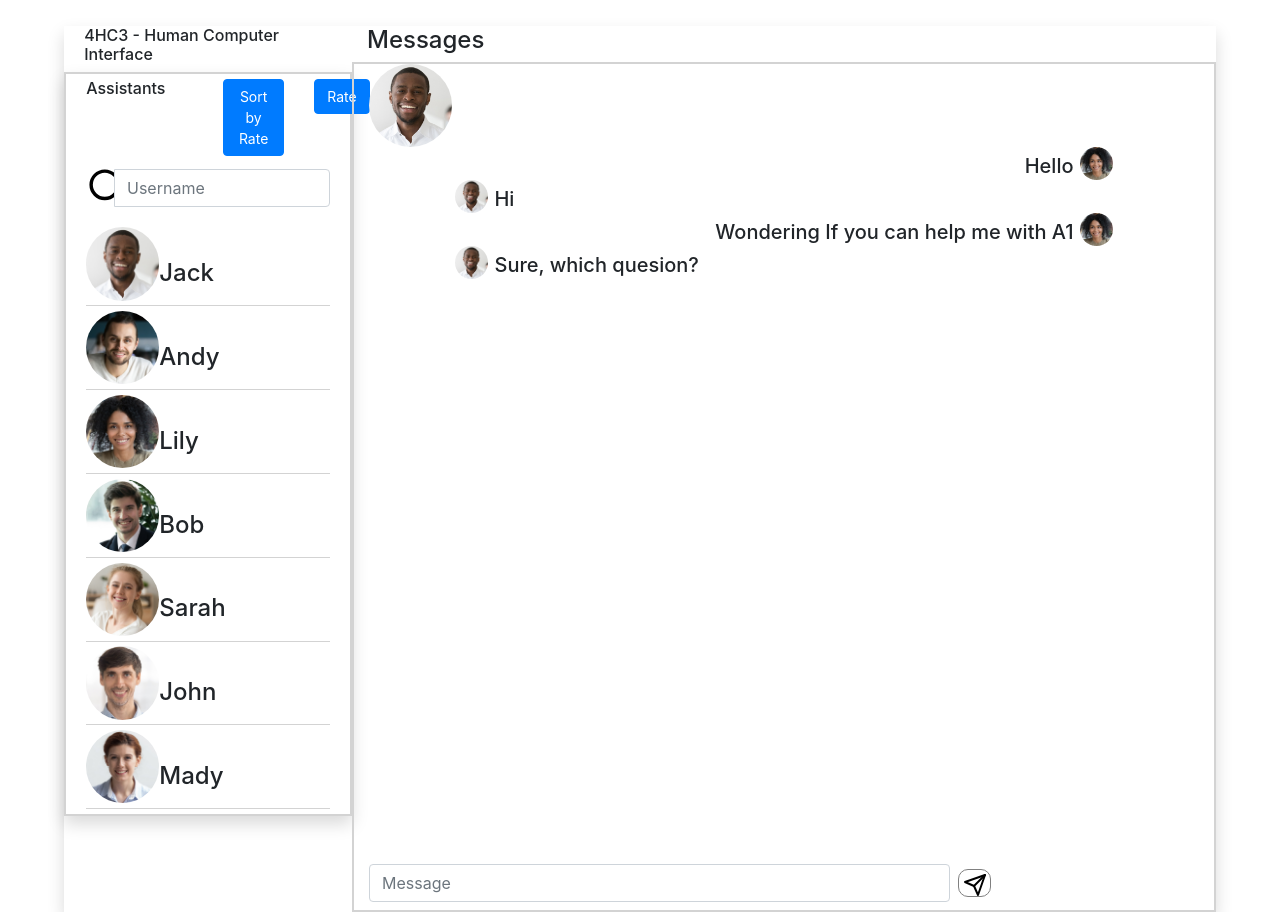
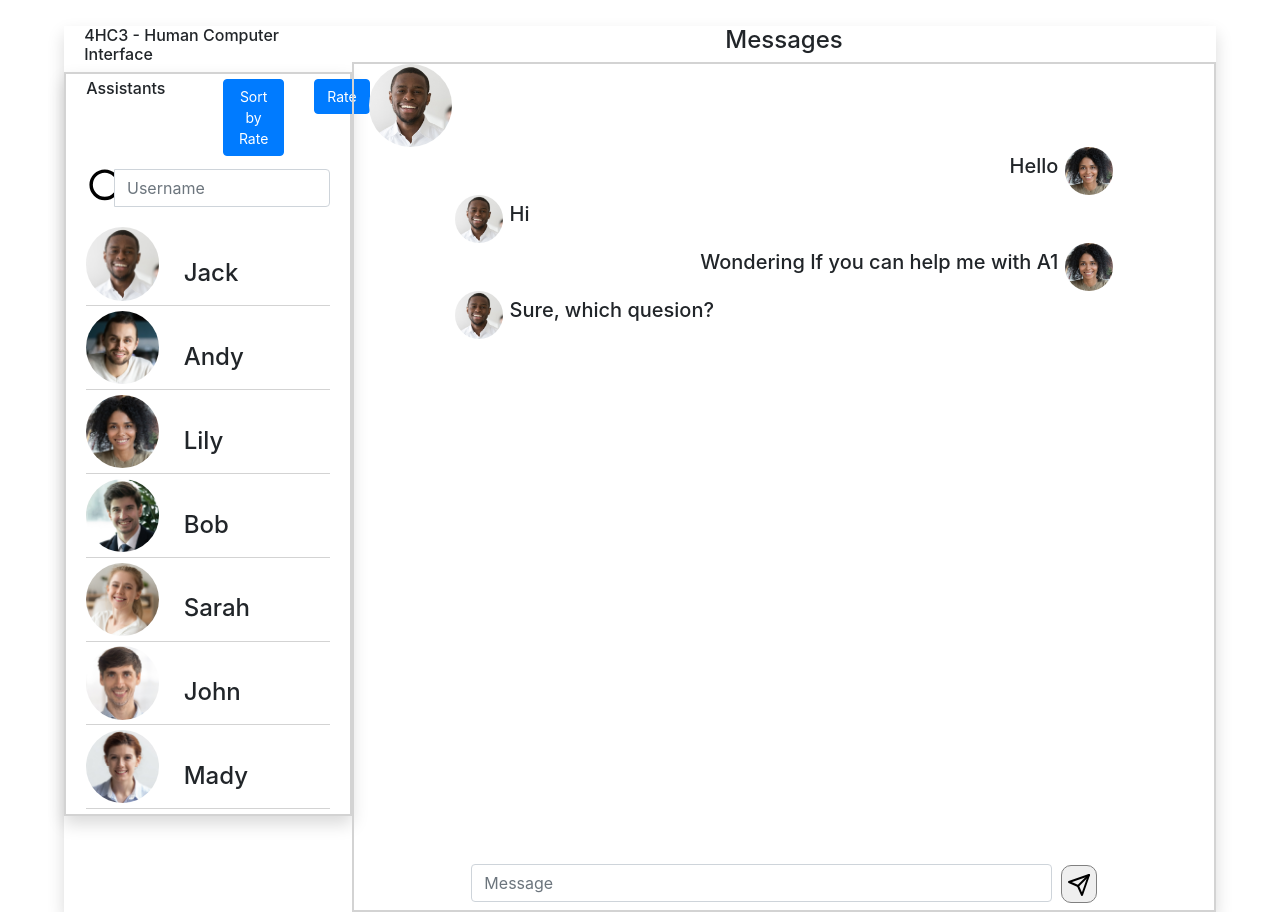
Before and after one commit to Behzadkha/4hc3project, a React (Create React App) app in the folder mcstudy/: page /messages in a window 1280 px wide. Built offline with nearby package versions, Linux system fonts and the light colour scheme.

Commit message:
finished chat's core functionality

```diff
--- a/mcstudy/src/Components/Messages.js
+++ b/mcstudy/src/Components/Messages.js
@@ -26,7 +26,8 @@ export default class Messages extends Component {
             ],
             id : 7,
             selectedAssistant: 0, //assistants index
-            messages: [{ id: 0, message: ["Hello", "Hi", "Wondering If you can help me with A1", "Sure, which quesion?"] }, { id: 2, message: ["Hello"] }]
+            messages: [{ id: 0, message: ["Hello", "Hi", "Wondering If you can help me with A1", "Sure, which quesion?"] }, { id: 2, message: ["Hello"] }],
+            input: [{}] //id:0, message:[], to save the text written but not sent yet
         }
     }
 
@@ -37,22 +38,45 @@ export default class Messages extends Component {
         });
     }
     //handle send message
-    handleSendMessage(id){
+    handleSendMessage(id,e){
+        e.preventDefault();
         let messageIndex = this.state.messages.findIndex(({id}) => id === this.state.selectedAssistant);
+        let inputIndex = this.state.input.findIndex(({id}) => id === this.state.selectedAssistant);
         let messages = this.state.messages;
         //a message has already been sent
         if(messageIndex >= 0){
-            messages[messageIndex].message.push("hello");
+            messages[messageIndex].message.push(this.state.input[inputIndex].text);
         }else{
-            messages.push({id : id, message: ["hello"]});
+            messages.push({id : id, message: [this.state.input[inputIndex].text]});
         }
+        //also empty the input field
+        let tempStateInput = this.state.input;
+        tempStateInput[inputIndex].text = "";
         this.setState({
+            input : tempStateInput,
             messages : messages
         });
     }
 
+    //handle user is writing something
+    onchangeMessage(inputIndex, e){
+        let input = e.target.value;
+        let tempStateInput = this.state.input;
+        //there is already message with that person in the message box
+        if (inputIndex >= 0){
+            tempStateInput[inputIndex].text = input;
+        }else{
+            tempStateInput.push({id:this.state.selectedAssistant, text : input});
+        }
+        this.setState({
+            input : tempStateInput
+        });
+
+    }
+
     render() {
         let messageIndex = this.state.messages.findIndex(({id}) => id === this.state.selectedAssistant);
+        let inputIndex = this.state.input.findIndex(({id}) => id === this.state.selectedAssistant);
         return (
             <Container fluid className="messagesContainer">
                 <Row className="shadow">
@@ -87,7 +111,7 @@ export default class Messages extends Component {
                                                 <Row className="assistant" noGutters={true} key={person.id} onClick={this.handleAssistantClick.bind(this, person.id)}>
                                                     <Col>
                                                         <img src={person.image} className="personImage" alt="person" />
-                                                        <h4 style={{ marginTop: "13%", marginRight: "30%" }}>{person.name}</h4>
+                                                        <h4 style={{ marginTop: "13%", marginLeft: "40%" }}>{person.name}</h4>
                                                     </Col>
                                                 </Row>
                                             )}
@@ -99,7 +123,7 @@ export default class Messages extends Component {
                     </Col>
                     {/*right column*/}
                     <Col>
-                        <Row>
+                        <Row style={{margin: "auto", textAlign : "center"}}>
                             <Col>
                                 <h4>
                                     Messages
@@ -126,13 +150,13 @@ export default class Messages extends Component {
                                                                 (
                                                                     (index % 2 !== 0) && (
                                                                         <div>
-                                                                            <img className="personImage" style={{ width: "5%" }} alt="avatar" src={this.state.assistants[this.state.selectedAssistant].image}></img>
+                                                                            <img className="personImage" style={{ width: "6vh" }} alt="avatar" src={this.state.assistants[this.state.selectedAssistant].image}></img>
                                                                             <h5 style={{ float: "left", margin: "1% 0 0 1%" }}>{message}</h5>
                                                                         </div>
                                                                     )
                                                                 ) ||
                                                                 <div>
-                                                                    <img className="personImage" style={{ float: "right", width: "5%" }} alt="avatar" src={Lily}></img>
+                                                                    <img className="personImage" style={{ float: "right", width: "6vh", display: "inline-block" }} alt="avatar" src={Lily}></img>
                                                                     <h5 style={{ float: "right", margin: "1% 1% 0 0", display: "inline-block" }}>{message}</h5>
                                                                 </div>
                                                             )||
@@ -150,12 +174,12 @@ export default class Messages extends Component {
                                 </Row>
                                 {/*send message utility */}
                                 <Row >
-                                    <Col style={{ position: "absolute", bottom: 0 }}>
+                                    <Col style={{ position: "absolute", bottom: 0 , margin: "auto", textAlign : "center"}}>
                                         <Form>
-                                            <Form.Control className="messageBox" type="text" placeholder="Message" />
-                                            <span style={{ border: "1px solid gray", borderRadius: "10px", padding: "0.4%" }} onClick={this.handleSendMessage.bind(this,this.state.selectedAssistant)}>
+                                            <Form.Control className="messageBox" type="text" placeholder="Message" value={inputIndex >= 0 ? this.state.input[inputIndex].text : ''} onChange={this.onchangeMessage.bind(this, inputIndex)}/>
+                                            <button type="submit" style={{border : "1px solid gray" ,borderRadius : "10px", padding : "5px"}} onClick={this.handleSendMessage.bind(this,this.state.selectedAssistant)}>
                                                 <img src={sendLogo} alt="send"></img>
-                                            </span>
+                                            </button>
                                         </Form>
                                     </Col>
                                 </Row>
```
Also changed, not shown: 1 other file (tests, documents, lock files or other folders).
